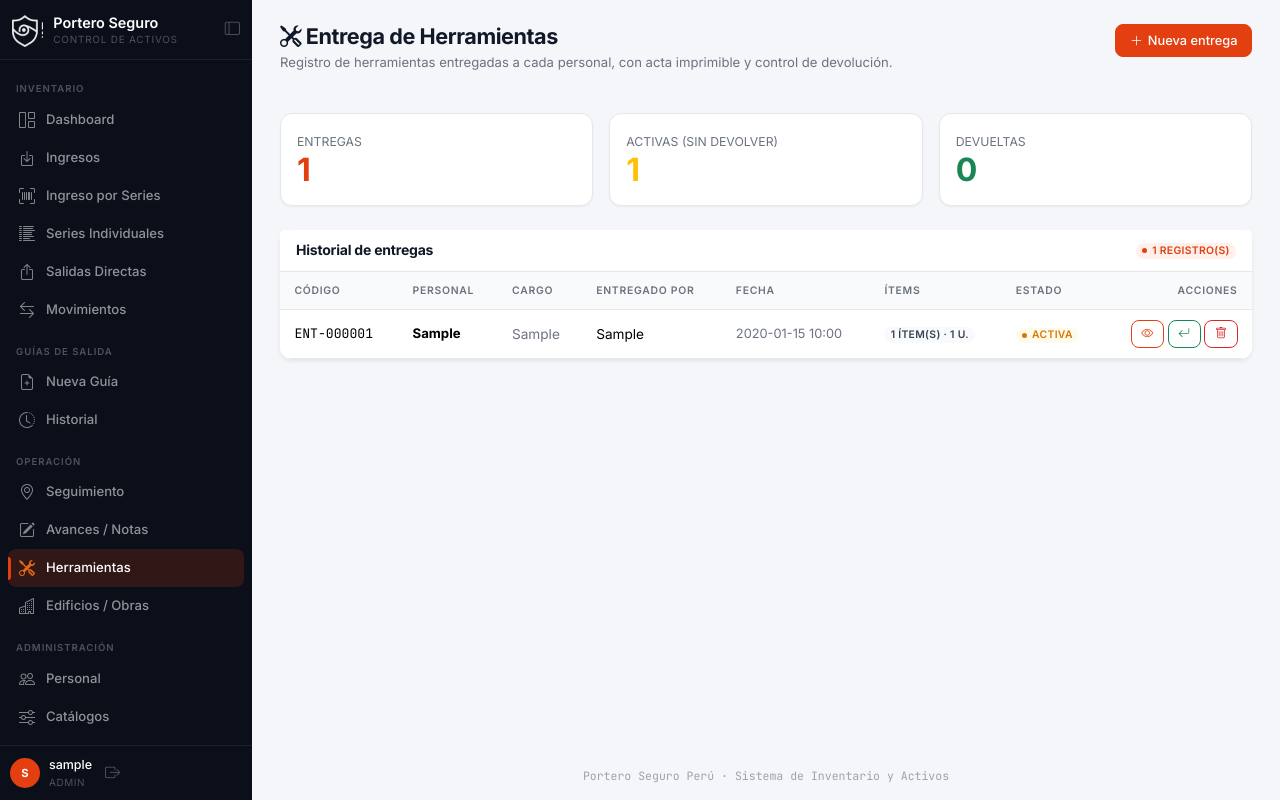
After one commit to Jescodem/Sistema_Inventario_Flask, a Flask app: page /herramientas in a window 1280 px wide. The commit adds this page. Run offline with Flask 3, Linux system fonts and the light colour scheme; the visitor is signed in with stand-in values (Sample User, id 1); data comes from the database, SQL or seed files in the repository; tables that the repository leaves empty hold one stand-in row (values such as "Sample post").

Commit message:
Nuevo modulo: entrega de herramientas al personal (con acta imprimible)
- Tablas entregas_herramientas + entrega_herramienta_detalle (db.py)
- Rutas /herramientas (listar+crear), /herramientas/<id> (acta imprimible),
  devolver y eliminar; permisos por rol
- Registra al personal si es nuevo; formulario con filas dinamicas de
  herramientas; codigo ENT-000001; estados Activa/Devuelta
- Enlace en la barra lateral (Operacion) y acta con boton Imprimir + firmas
- +4 pruebas (54 en total, todas OK)

Co-Authored-By: Claude Opus 4.8 <noreply@anthropic.com>

```diff
--- a/portero_seguro_v7/proyecto_mejorado/app.py
+++ b/portero_seguro_v7/proyecto_mejorado/app.py
@@ -193,6 +193,10 @@ ROUTE_ACCESS = {
     'avances': {'GET': 'lectura', 'POST': 'operador'},
     'actualizar_avance': 'operador',
     'eliminar_avance': 'operador',
+    'herramientas_personal': {'GET': 'lectura', 'POST': 'operador'},
+    'ver_entrega_herramienta': 'lectura',
+    'devolver_entrega_herramienta': 'operador',
+    'eliminar_entrega_herramienta': 'operador',
     'usuarios': 'admin',
     'crear_usuario': 'admin',
     'editar_usuario': 'admin',
@@ -3803,6 +3807,161 @@ def eliminar_avance(id):
     return redirect(url_for('avances'))
 
 
+# ── Entregas de herramientas al personal ─────────────────────────────────────
+def entrega_codigo(entrega_id):
+    return f'ENT-{int(entrega_id):06d}'
+
+
+@app.route('/herramientas', methods=['GET', 'POST'])
+def herramientas_personal():
+    """Registra que herramientas se le entregan a cada persona (con acta)."""
+    conn = get_db_connection()
+    if request.method == 'POST':
+        try:
+            personal = clean_text(request.form.get('personal'))
+            cargo = clean_text(request.form.get('cargo'))
+            entregado_por = clean_text(request.form.get('entregado_por'))
+            proyecto = clean_text(request.form.get('proyecto'))
+            observaciones = clean_text(request.form.get('observaciones'))
+
+            herramientas = request.form.getlist('herramienta[]')
+            cantidades = request.form.getlist('cantidad[]')
+            descripciones = request.form.getlist('descripcion[]')
+
+            items = []
+            for i, h in enumerate(herramientas):
+                h = clean_text(h)
+                if not h:
+                    continue
+                cant = safe_int(cantidades[i] if i < len(cantidades) else 1) or 1
+                desc = clean_text(descripciones[i] if i < len(descripciones) else '')
+                items.append((h, cant, desc))
+
+            errores = []
+            if not personal:
+                errores.append('Indica el personal que recibe las herramientas.')
+            if not items:
+                errores.append('Agrega al menos una herramienta.')
+            if errores:
+                for e in errores:
+                    flash(e, 'danger')
+                conn.close()
+                return redirect(url_for('herramientas_personal'))
+
+            # Registra el personal si es nuevo (queda en el catalogo de Personal).
+            existe = conn.execute('SELECT cargo FROM personal WHERE nombre = ? COLLATE NOCASE',
+                                  (personal,)).fetchone()
+            if not existe:
+                conn.execute('INSERT INTO personal (nombre, cargo) VALUES (?, ?)',
+                             (personal, cargo or 'Sin cargo'))
+            elif not cargo:
+                cargo = existe['cargo']
+
+            cur = conn.execute('''
+                INSERT INTO entregas_herramientas
+                    (personal, cargo, entregado_por, proyecto, observaciones, estado)
+                VALUES (?, ?, ?, ?, ?, 'ACTIVA')
+            ''', (personal, cargo, entregado_por, proyecto, observaciones))
+            entrega_id = cur.lastrowid
+            for h, cant, desc in items:
+                conn.execute('''
+                    INSERT INTO entrega_herramienta_detalle
+                        (entrega_id, herramienta, cantidad, descripcion)
+                    VALUES (?, ?, ?, ?)
+                ''', (entrega_id, h, cant, desc))
+            conn.commit()
+            flash(f'Entrega {entrega_codigo(entrega_id)} registrada para {personal}.', 'success')
+            conn.close()
+            return redirect(url_for('ver_entrega_herramienta', id=entrega_id))
+        except Exception as e:
+            conn.rollback()
+            flash(f'Error registrando la entrega: {e}', 'danger')
+            conn.close()
+            return redirect(url_for('herramientas_personal'))
+
+    entregas = conn.execute('''
+        SELECT e.*,
+               (SELECT COUNT(*) FROM entrega_herramienta_detalle d WHERE d.entrega_id = e.id) AS n_items,
+               (SELECT COALESCE(SUM(d.cantidad), 0) FROM entrega_herramienta_detalle d WHERE d.entrega_id = e.id) AS n_unidades
+        FROM entregas_herramientas e
+        ORDER BY e.id DESC
+    ''').fetchall()
+    resumen = {
+        'total': len(entregas),
+        'activas': sum(1 for e in entregas if (e['estado'] or 'ACTIVA') == 'ACTIVA'),
+        'devueltas': sum(1 for e in entregas if e['estado'] == 'DEVUELTA'),
+    }
+    personal = conn.execute('SELECT nombre, cargo FROM personal ORDER BY nombre').fetchall()
+    herramientas_previas = conn.execute(
+        'SELECT DISTINCT herramienta FROM entrega_herramienta_detalle ORDER BY herramienta'
+    ).fetchall()
+    conn.close()
+    return render_template('herramientas.html', entregas=entregas, resumen=resumen,
+                           personal=personal, herramientas_previas=herramientas_previas,
+                           entrega_codigo=entrega_codigo)
+
+
+@app.route('/herramientas/<int:id>')
+def ver_entrega_herramienta(id):
+    conn = get_db_connection()
+    entrega = conn.execute('SELECT * FROM entregas_herramientas WHERE id = ?', (id,)).fetchone()
+    if not entrega:
+        conn.close()
+        flash('La entrega no existe.', 'danger')
+        return redirect(url_for('herramientas_personal'))
+    detalle = conn.execute(
+        'SELECT * FROM entrega_herramienta_detalle WHERE entrega_id = ? ORDER BY id', (id,)
+    ).fetchall()
+    conn.close()
+    return render_template('ver_entrega_herramienta.html', entrega=entrega,
+                           detalle=detalle, codigo=entrega_codigo(id))
+
+
+@app.route('/herramientas/<int:id>/devolver', methods=['POST'])
+def devolver_entrega_herramienta(id):
+    conn = get_db_connection()
+    try:
+        entrega = conn.execute('SELECT estado FROM entregas_herramientas WHERE id = ?', (id,)).fetchone()
+        if not entrega:
+            flash('La entrega no existe.', 'danger')
+        elif entrega['estado'] == 'DEVUELTA':
+            flash('Esta entrega ya estaba marcada como devuelta.', 'warning')
+        else:
+            recibido_por = clean_text(request.form.get('recibido_por'))
+            motivo = clean_text(request.form.get('motivo_devolucion'))
+            conn.execute('''
+                UPDATE entregas_herramientas
+                SET estado = 'DEVUELTA', fecha_devolucion = CURRENT_TIMESTAMP,
+                    recibido_por = ?, motivo_devolucion = ?
+                WHERE id = ?
+            ''', (recibido_por, motivo, id))
+            conn.execute("UPDATE entrega_herramienta_detalle SET estado = 'DEVUELTA' WHERE entrega_id = ?", (id,))
+            conn.commit()
+            flash('Entrega marcada como devuelta.', 'success')
+    except Exception as e:
+        conn.rollback()
+        flash(f'Error al registrar la devolucion: {e}', 'danger')
+    finally:
+        conn.close()
+    return redirect(url_for('herramientas_personal'))
+
+
+@app.route('/herramientas/<int:id>/eliminar', methods=['POST'])
+def eliminar_entrega_herramienta(id):
+    conn = get_db_connection()
+    try:
+        conn.execute('DELETE FROM entrega_herramienta_detalle WHERE entrega_id = ?', (id,))
+        conn.execute('DELETE FROM entregas_herramientas WHERE id = ?', (id,))
+        conn.commit()
+        flash('Entrega eliminada.', 'success')
+    except Exception as e:
+        conn.rollback()
+        flash(f'Error eliminando la entrega: {e}', 'danger')
+    finally:
+        conn.close()
+    return redirect(url_for('herramientas_personal'))
+
+
 if __name__ == '__main__':
     modo_debug = os.environ.get('FLASK_DEBUG', 'false').lower() == 'true'
     host = os.environ.get('FLASK_HOST', '127.0.0.1')
--- a/portero_seguro_v7/proyecto_mejorado/templates/base.html
+++ b/portero_seguro_v7/proyecto_mejorado/templates/base.html
@@ -325,6 +325,9 @@
                 <a class="sb-item {% if request.path.startswith('/avances') %}is-active{% endif %}" href="/avances">
                     <i class="bi bi-pencil-square"></i><span class="sb-label">Avances / Notas</span>
                 </a>
+                <a class="sb-item {% if request.path.startswith('/herramientas') %}is-active{% endif %}" href="/herramientas">
+                    <i class="bi bi-tools"></i><span class="sb-label">Herramientas</span>
+                </a>
                 <a class="sb-item {% if request.path.startswith('/edificios') %}is-active{% endif %}" href="/edificios">
                     <i class="bi bi-buildings"></i><span class="sb-label">Edificios / Obras</span>
                 </a>
--- /dev/null
+++ b/portero_seguro_v7/proyecto_mejorado/templates/herramientas.html
@@ -0,0 +1,154 @@
+{% extends "base.html" %}
+{% block title %}Entrega de Herramientas | Portero Seguro{% endblock %}
+{% block content %}
+
+<div class="d-flex justify-content-between align-items-start mb-4">
+    <div>
+        <h1 class="page-title"><i class="bi bi-tools"></i> Entrega de Herramientas</h1>
+        <p class="page-subtitle">Registro de herramientas entregadas a cada personal, con acta imprimible y control de devolución.</p>
+    </div>
+    <button class="btn btn-primary" data-bs-toggle="modal" data-bs-target="#modalNuevaEntrega">
+        <i class="bi bi-plus-lg"></i> Nueva entrega
+    </button>
+</div>
+
+<div class="row g-3 mb-4">
+    <div class="col-6 col-md-4"><div class="card metric-card"><div class="card-body"><small class="text-muted text-uppercase">Entregas</small><h2 class="fw-bold text-primary mb-0">{{ resumen.total }}</h2></div></div></div>
+    <div class="col-6 col-md-4"><div class="card metric-card"><div class="card-body"><small class="text-muted text-uppercase">Activas (sin devolver)</small><h2 class="fw-bold text-warning mb-0">{{ resumen.activas }}</h2></div></div></div>
+    <div class="col-6 col-md-4"><div class="card metric-card"><div class="card-body"><small class="text-muted text-uppercase">Devueltas</small><h2 class="fw-bold text-success mb-0">{{ resumen.devueltas }}</h2></div></div></div>
+</div>
+
+<div class="card border-0 shadow-sm">
+    <div class="card-header bg-white d-flex justify-content-between align-items-center">
+        <h5 class="fw-bold mb-0">Historial de entregas</h5>
+        <span class="badge bg-primary">{{ entregas|length }} registro(s)</span>
+    </div>
+    <div class="table-responsive">
+        <table class="table table-hover align-middle mb-0">
+            <thead class="table-light">
+                <tr>
+                    <th>Código</th><th>Personal</th><th>Cargo</th><th>Entregado por</th>
+                    <th>Fecha</th><th>Ítems</th><th>Estado</th><th class="text-end">Acciones</th>
+                </tr>
+            </thead>
+            <tbody>
+                {% for e in entregas %}
+                <tr>
+                    <td style="font-family:var(--mono,monospace);font-size:.82rem;">{{ entrega_codigo(e.id) }}</td>
+                    <td><strong>{{ e.personal }}</strong></td>
+                    <td class="text-muted" style="font-size:.85rem;">{{ e.cargo or '—' }}</td>
+                    <td style="font-size:.85rem;">{{ e.entregado_por or '—' }}</td>
+                    <td style="font-size:.8rem;color:var(--c-muted);">{{ (e.fecha or '')[:16] }}</td>
+                    <td><span class="badge bg-light text-dark border">{{ e.n_items }} ítem(s) · {{ e.n_unidades }} u.</span></td>
+                    <td>
+                        {% if e.estado == 'DEVUELTA' %}<span class="badge bg-success">Devuelta</span>
+                        {% else %}<span class="badge bg-warning">Activa</span>{% endif %}
+                    </td>
+                    <td class="text-end text-nowrap">
+                        <a href="/herramientas/{{ e.id }}" class="btn btn-sm btn-outline-primary" title="Ver / imprimir acta"><i class="bi bi-eye"></i></a>
+                        {% if e.estado != 'DEVUELTA' %}
+                        <button class="btn btn-sm btn-outline-success btn-devolver" title="Marcar como devuelta"
+                                data-id="{{ e.id }}" data-personal="{{ e.personal }}"><i class="bi bi-arrow-return-left"></i></button>
+                        {% endif %}
+                        <form action="/herramientas/{{ e.id }}/eliminar" method="POST" style="display:inline;"
+                              onsubmit="return confirm('¿Eliminar la entrega de {{ e.personal }}?')">
+                            <button type="submit" class="btn btn-sm btn-outline-danger" title="Eliminar"><i class="bi bi-trash"></i></button>
+                        </form>
+                    </td>
+                </tr>
+                {% else %}
+                <tr><td colspan="8" class="text-center py-5 text-muted">Aún no hay entregas registradas.</td></tr>
+                {% endfor %}
+            </tbody>
+        </table>
+    </div>
+</div>
+
+<datalist id="personalList">{% for p in personal %}<option value="{{ p.nombre }}">{% endfor %}</datalist>
+<datalist id="herramientasList">{% for h in herramientas_previas %}<option value="{{ h.herramienta }}">{% endfor %}</datalist>
+
+<!-- Modal: nueva entrega -->
+<div class="modal fade" id="modalNuevaEntrega" tabindex="-1">
+    <div class="modal-dialog modal-lg modal-dialog-centered"><div class="modal-content border-0 shadow">
+        <form action="/herramientas" method="POST">
+            <div class="modal-header"><h5 class="modal-title">Nueva entrega de herramientas</h5><button type="button" class="btn-close" data-bs-dismiss="modal"></button></div>
+            <div class="modal-body">
+                <div class="row g-3">
+                    <div class="col-md-6"><label class="form-label fw-semibold">Personal que recibe</label>
+                        <input name="personal" class="form-control" list="personalList" required placeholder="Selecciona o escribe un nombre">
+                        <div class="form-text">Si el nombre es nuevo, se registra automáticamente en Personal.</div>
+                    </div>
+                    <div class="col-md-6"><label class="form-label fw-semibold">Cargo <span class="text-muted">(opcional)</span></label>
+                        <input name="cargo" class="form-control" placeholder="Ej. Técnico Instalador"></div>
+                    <div class="col-md-6"><label class="form-label fw-semibold">Entregado por</label>
+                        <input name="entregado_por" class="form-control" list="personalList" placeholder="Quién entrega"></div>
+                    <div class="col-md-6"><label class="form-label fw-semibold">Proyecto / referencia <span class="text-muted">(opcional)</span></label>
+                        <input name="proyecto" class="form-control" placeholder="Ej. Mantenimiento, obra..."></div>
+                </div>
+
+                <hr>
+                <label class="form-label fw-semibold">Herramientas entregadas</label>
+                <div id="filasHerramientas">
+                    <div class="row g-2 mb-2 fila-herramienta">
+                        <div class="col-md-5"><input name="herramienta[]" class="form-control form-control-sm" list="herramientasList" placeholder="Herramienta (ej. Taladro)"></div>
+                        <div class="col-md-2"><input name="cantidad[]" type="number" min="1" value="1" class="form-control form-control-sm" placeholder="Cant."></div>
+                        <div class="col-md-4"><input name="descripcion[]" class="form-control form-control-sm" placeholder="Serie / notas (opcional)"></div>
+                        <div class="col-md-1"><button type="button" class="btn btn-sm btn-outline-danger w-100 quitar-fila" title="Quitar">&times;</button></div>
+                    </div>
+                </div>
+                <button type="button" class="btn btn-sm btn-outline-secondary" id="btnAgregarFila"><i class="bi bi-plus-lg"></i> Agregar herramienta</button>
+
+                <div class="mt-3"><label class="form-label fw-semibold">Observaciones <span class="text-muted">(opcional)</span></label>
+                    <textarea name="observaciones" class="form-control" rows="2" placeholder="Estado de las herramientas, condiciones..."></textarea></div>
+            </div>
+            <div class="modal-footer"><button type="button" class="btn btn-outline-secondary" data-bs-dismiss="modal">Cancelar</button><button class="btn btn-primary"><i class="bi bi-check-lg"></i> Registrar entrega</button></div>
+        </form>
+    </div></div>
+</div>
+
+<!-- Modal: devolución -->
+<div class="modal fade" id="modalDevolver" tabindex="-1">
+    <div class="modal-dialog modal-dialog-centered"><div class="modal-content border-0 shadow">
+        <form id="formDevolver" method="POST">
+            <input type="hidden" name="csrf_token" value="{{ csrf_token }}">
+            <div class="modal-header"><h5 class="modal-title">Registrar devolución</h5><button type="button" class="btn-close" data-bs-dismiss="modal"></button></div>
+            <div class="modal-body">
+                <p class="mb-3">Marcar como <strong>devueltas</strong> las herramientas de <strong id="devPersonal"></strong>.</p>
+                <div class="mb-3"><label class="form-label">Recibido por</label><input name="recibido_por" class="form-control" placeholder="Quién recibe la devolución"></div>
+                <div class="mb-3"><label class="form-label">Observación <span class="text-muted">(opcional)</span></label><input name="motivo_devolucion" class="form-control" placeholder="Estado en que se devuelven..."></div>
+            </div>
+            <div class="modal-footer"><button type="button" class="btn btn-outline-secondary" data-bs-dismiss="modal">Cancelar</button><button class="btn btn-success">Confirmar devolución</button></div>
+        </form>
+    </div></div>
+</div>
+
+<script>
+(function(){
+    // Filas dinámicas de herramientas
+    var cont = document.getElementById('filasHerramientas');
+    document.getElementById('btnAgregarFila').addEventListener('click', function(){
+        var base = cont.querySelector('.fila-herramienta');
+        var nueva = base.cloneNode(true);
+        nueva.querySelectorAll('input').forEach(function(i){ if(i.name==='cantidad[]'){ i.value=1; } else { i.value=''; } });
+        cont.appendChild(nueva);
+    });
+    cont.addEventListener('click', function(ev){
+        var b = ev.target.closest('.quitar-fila');
+        if(!b) return;
+        if(cont.querySelectorAll('.fila-herramienta').length > 1){ b.closest('.fila-herramienta').remove(); }
+    });
+    // Modal de devolución
+    var modalDev = document.getElementById('modalDevolver');
+    if(modalDev && window.bootstrap){
+        var bsDev = new bootstrap.Modal(modalDev);
+        document.querySelectorAll('.btn-devolver').forEach(function(btn){
+            btn.addEventListener('click', function(){
+                document.getElementById('formDevolver').action = '/herramientas/' + btn.dataset.id + '/devolver';
+                document.getElementById('devPersonal').textContent = btn.dataset.personal;
+                bsDev.show();
+            });
+        });
+    }
+})();
+</script>
+{% endblock %}
```
Also changed, not shown: portero_seguro_v7/proyecto_mejorado/db.py (+33 -0 lines), portero_seguro_v7/proyecto_mejorado/templates/ver_entrega_herramienta.html (added, +90 -0 lines), portero_seguro_v7/proyecto_mejorado/tests/test_operaciones.py (+53 -0 lines), portero_seguro_v7/proyecto_mejorado/CHANGELOG.md.
